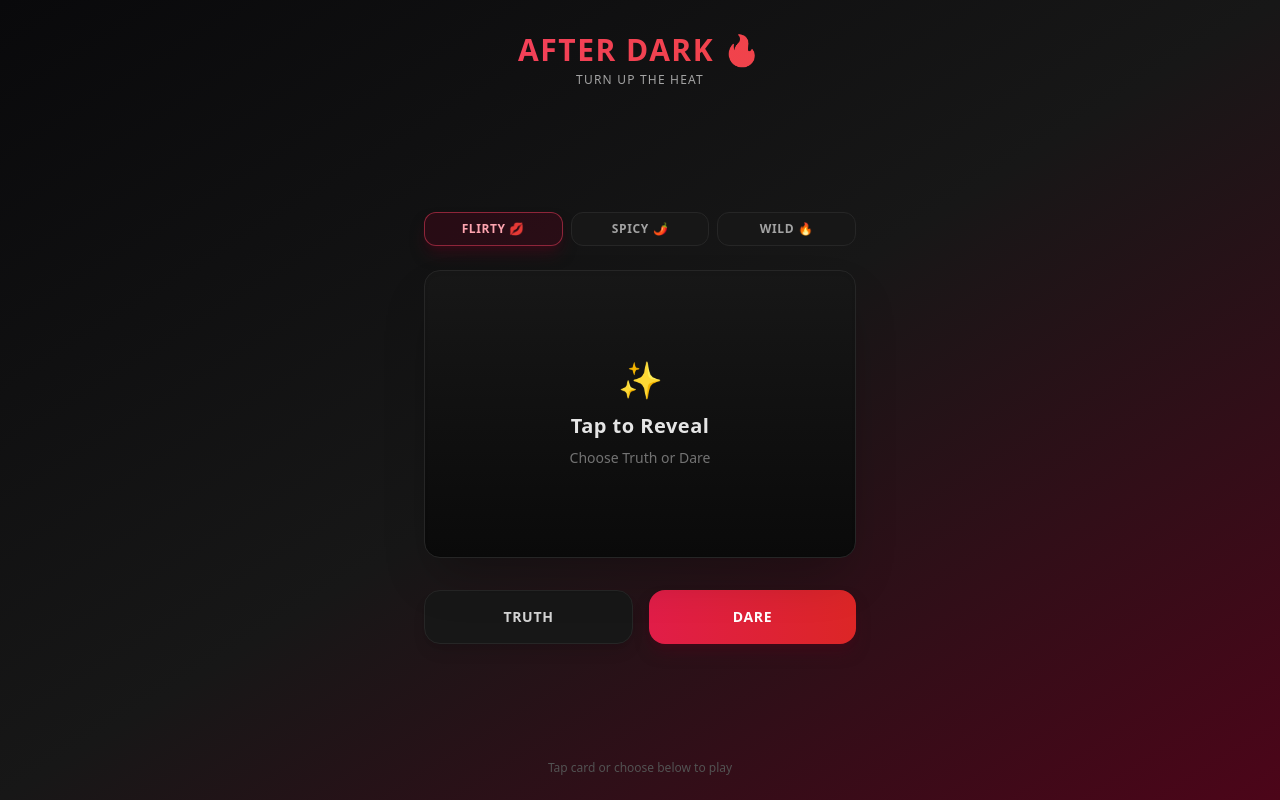
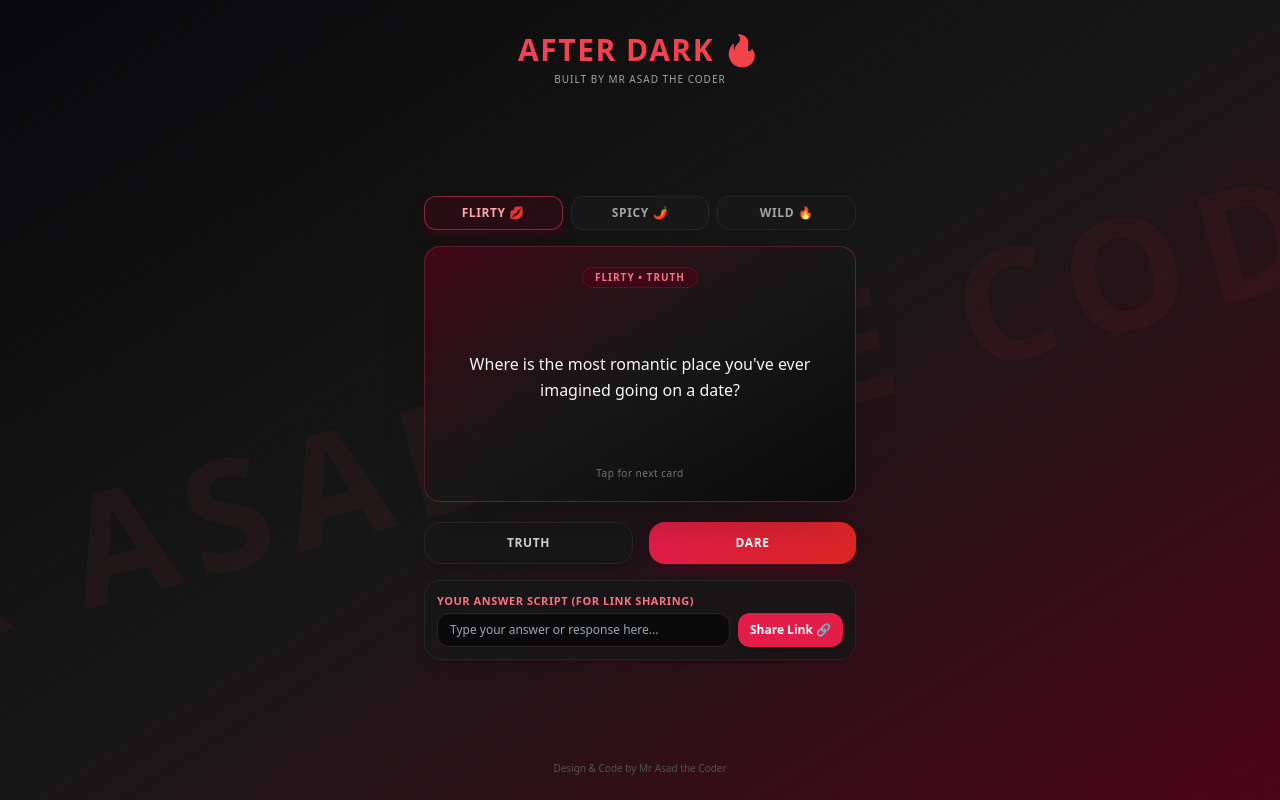
Before and after one commit to nextgenlearninghub82-jpg/Truth-dare, a plain HTML site: page index.html in a window 1280 px wide. Drawn offline with nearby package versions, Linux system fonts and the light colour scheme.

Commit message:
Update index.html

```diff
--- a/index.html
+++ b/index.html
@@ -3,8 +3,7 @@
 <head>
     <meta charset="UTF-8">
     <meta name="viewport" content="width=device-width, initial-scale=1.0">
-    <title>Truth or Dare: After Dark</title>
-    <!-- Using stable Tailwind v3 Play CDN -->
+    <title>Truth or Dare: After Dark | By Mr Asad the Coder</title>
     <script src="https://cdn.tailwindcss.com"></script>
     <style>
         .perspective-1000 { perspective: 1000px; }
@@ -13,21 +12,28 @@
         .rotate-y-180 { transform: rotateY(180deg); }
     </style>
 </head>
-<body class="bg-gradient-to-br from-zinc-950 via-neutral-900 to-rose-950 text-neutral-100 min-h-screen flex flex-col items-center justify-between p-4 font-sans select-none">
+<body class="bg-gradient-to-br from-zinc-950 via-neutral-900 to-rose-950 text-neutral-100 min-h-screen flex flex-col items-center justify-between p-4 font-sans select-none relative overflow-x-hidden">
+
+    <!-- Watermark Background Interface for Mr Asad the Coder -->
+    <div class="absolute inset-0 flex items-center justify-center pointer-events-none z-0 overflow-hidden opacity-5">
+        <h1 class="text-[12vw] font-black uppercase tracking-widest text-center text-rose-500 whitespace-nowrap rotate-[-15deg]">
+            MR ASAD THE CODER
+        </h1>
+    </div>
 
     <!-- Header -->
-    <header class="w-full max-w-md text-center py-4">
+    <header class="w-full max-w-md text-center py-4 z-10">
         <h1 class="text-3xl font-extrabold tracking-wider text-transparent bg-clip-text bg-gradient-to-r from-rose-500 to-red-500">
             AFTER DARK 🔥
         </h1>
-        <p class="text-xs text-neutral-400 tracking-widest uppercase mt-1">Turn up the heat</p>
+        <p class="text-[10px] text-neutral-400 tracking-widest uppercase mt-1">Built by Mr Asad the Coder</p>
     </header>
 
     <!-- Main Game Area -->
-    <main class="w-full max-w-md flex flex-col items-center flex-grow justify-center my-4">
+    <main class="w-full max-w-md flex flex-col items-center flex-grow justify-center my-2 z-10">
 
         <!-- Intensity Selector -->
-        <div class="flex gap-2 mb-6 w-full px-2">
+        <div class="flex gap-2 mb-4 w-full px-2">
             <button onclick="setMode('flirty')" id="btn-flirty" class="flex-1 py-2 text-xs font-semibold uppercase tracking-wider rounded-xl border border-rose-500/50 bg-rose-950/40 text-rose-300 transition-all shadow-lg shadow-rose-950/50">
                 Flirty 💋
             </button>
@@ -40,44 +46,57 @@
         </div>
 
         <!-- 3D Card Container -->
-        <div class="w-full px-2 perspective-1000 h-72 cursor-pointer" onclick="flipCard()">
+        <div class="w-full px-2 perspective-1000 h-64 cursor-pointer" onclick="flipCard()">
             <div id="card" class="relative w-full h-full duration-500 transform-style-3d shadow-2xl rounded-2xl">
 
                 <!-- Card Front -->
                 <div class="absolute inset-0 w-full h-full bg-gradient-to-b from-neutral-900 to-neutral-950 border border-neutral-800 rounded-2xl flex flex-col items-center justify-center p-6 text-center backface-hidden shadow-inner">
-                    <span class="text-rose-500 text-4xl mb-3">✨</span>
-                    <h2 class="text-xl font-bold tracking-wide text-neutral-200">Tap to Reveal</h2>
-                    <p class="text-sm text-neutral-500 mt-2">Choose Truth or Dare</p>
+                    <span class="text-rose-500 text-3xl mb-2">✨</span>
+                    <h2 class="text-lg font-bold tracking-wide text-neutral-200">Tap to Reveal</h2>
+                    <p class="text-xs text-neutral-500 mt-1">Choose Truth or Dare</p>
                 </div>
 
                 <!-- Card Back -->
-                <div class="absolute inset-0 w-full h-full bg-gradient-to-br from-rose-950/80 via-neutral-900 to-neutral-950 border border-rose-500/30 rounded-2xl flex flex-col items-center justify-between p-6 text-center backface-hidden rotate-y-180">
-                    <span id="card-type" class="text-xs font-bold uppercase tracking-widest text-rose-400 px-3 py-1 rounded-full bg-rose-950/60 border border-rose-800/40">Truth</span>
-                    <p id="card-prompt" class="text-lg font-medium text-neutral-100 px-2 my-auto leading-relaxed">Loading prompt...</p>
-                    <span class="text-xs text-neutral-500 tracking-wider">Tap for next card</span>
+                <div class="absolute inset-0 w-full h-full bg-gradient-to-br from-rose-950/80 via-neutral-900 to-neutral-950 border border-rose-500/30 rounded-2xl flex flex-col items-center justify-between p-5 text-center backface-hidden rotate-y-180">
+                    <span id="card-type" class="text-[10px] font-bold uppercase tracking-widest text-rose-400 px-3 py-0.5 rounded-full bg-rose-950/60 border border-rose-800/40">Truth</span>
+                    <p id="card-prompt" class="text-base font-medium text-neutral-100 px-2 my-auto leading-relaxed">Loading prompt...</p>
+                    <span class="text-[10px] text-neutral-500 tracking-wider">Tap for next card</span>
                 </div>
 
             </div>
         </div>
 
         <!-- Choice Buttons -->
-        <div class="flex gap-4 w-full px-2 mt-8">
-            <button onclick="drawPrompt('truth')" class="flex-1 py-4 bg-neutral-900 hover:bg-neutral-800 border border-neutral-800 rounded-2xl font-bold text-sm tracking-wider text-neutral-300 transition-all active:scale-95 shadow-lg">
+        <div class="flex gap-4 w-full px-2 mt-5">
+            <button onclick="drawPrompt('truth')" class="flex-1 py-3 bg-neutral-900 hover:bg-neutral-800 border border-neutral-800 rounded-2xl font-bold text-xs tracking-wider text-neutral-300 transition-all active:scale-95 shadow-lg">
                 TRUTH
             </button>
-            <button onclick="drawPrompt('dare')" class="flex-1 py-4 bg-gradient-to-r from-rose-600 to-red-600 hover:from-rose-500 hover:to-red-500 rounded-2xl font-bold text-sm tracking-wider text-white transition-all active:scale-95 shadow-lg shadow-rose-950/50">
+            <button onclick="drawPrompt('dare')" class="flex-1 py-3 bg-gradient-to-r from-rose-600 to-red-600 hover:from-rose-500 hover:to-red-500 rounded-2xl font-bold text-xs tracking-wider text-white transition-all active:scale-95 shadow-lg shadow-rose-950/50">
                 DARE
             </button>
+        </div>
+
+        <!-- Answer / Submission Script Box -->
+        <div class="w-full px-2 mt-4">
+            <div class="bg-neutral-900/80 border border-neutral-800 rounded-2xl p-3 backdrop-blur-md shadow-lg">
+                <label for="user-answer" class="block text-[11px] font-semibold text-rose-400 uppercase tracking-wider mb-1">Your Answer Script (For Link Sharing)</label>
+                <div class="flex gap-2">
+                    <input type="text" id="user-answer" placeholder="Type your answer or response here..." class="flex-grow bg-neutral-950 border border-neutral-800 rounded-xl px-3 py-2 text-xs text-neutral-200 focus:outline-none focus:border-rose-500 transition-all">
+                    <button onclick="shareAnswer()" class="bg-rose-600 hover:bg-rose-500 text-white px-3 py-2 rounded-xl text-xs font-bold transition-all shadow-md">
+                        Share Link 🔗
+                    </button>
+                </div>
+            </div>
         </div>
 
     </main>
 
     <!-- Footer -->
-    <footer class="w-full max-w-md text-center py-2 text-neutral-600 text-xs">
-        Tap card or choose below to play
+    <footer class="w-full max-w-md text-center py-2 text-neutral-600 text-[10px] z-10">
+        Design & Code by Mr Asad the Coder
     </footer>
 
-    <!-- Game Logic Script -->
+    <!-- Game & Share Logic Script -->
     <script>
         const database = {
             flirty: {
@@ -134,6 +153,27 @@
         let currentType = 'truth';
         let isFlipped = false;
 
+        // Check URL parameters on load to see if an answer script was shared
+        window.onload = function() {
+            const urlParams = new URLSearchParams(window.location.search);
+            const sharedAnswer = urlParams.get('answer');
+            const sharedPrompt = urlParams.get('prompt');
+
+            if (sharedAnswer) {
+                if (sharedPrompt) {
+                    document.getElementById('card-prompt').innerText = decodeURIComponent(sharedPrompt);
+                }
+                document.getElementById('user-answer').value = decodeURIComponent(sharedAnswer);
+
+                // Automatically flip card to show the prompt if shared via link
+                const card = document.getElementById('card');
+                card.style.transform = 'rotateY(180deg)';
+                isFlipped = true;
+            } else {
+                drawPrompt('truth');
+            }
+        };
+
         function setMode(mode) {
             currentMode = mode;
             ['flirty', 'spicy', 'wild'].forEach(m => {
@@ -171,6 +211,29 @@
                 drawPrompt(currentType);
             }
         }
+
+        function shareAnswer() {
+            const answerText = document.getElementById('user-answer').value.trim();
+            const currentPromptText = document.getElementById('card-prompt').innerText;
+
+            if (!answerText) {
+                alert("Please type your answer script first before sharing!");
+                return;
+            }
+
+            const baseUrl = window.location.origin + window.location.pathname;
+            const shareableLink = `${baseUrl}?prompt=${encodeURIComponent(currentPromptText)}&answer=${encodeURIComponent(answerText)}`;
+
+            if (navigator.clipboard) {
+                navigator.clipboard.writeText(shareableLink).then(() => {
+                    alert("Answer script link copied to clipboard! Send it to your friends.");
+                }).catch(() => {
+                    prompt("Copy your shareable link below:", shareableLink);
+                });
+            } else {
+                prompt("Copy your shareable link below:", shareableLink);
+            }
+        }
     </script>
 </body>
 </html>
```
